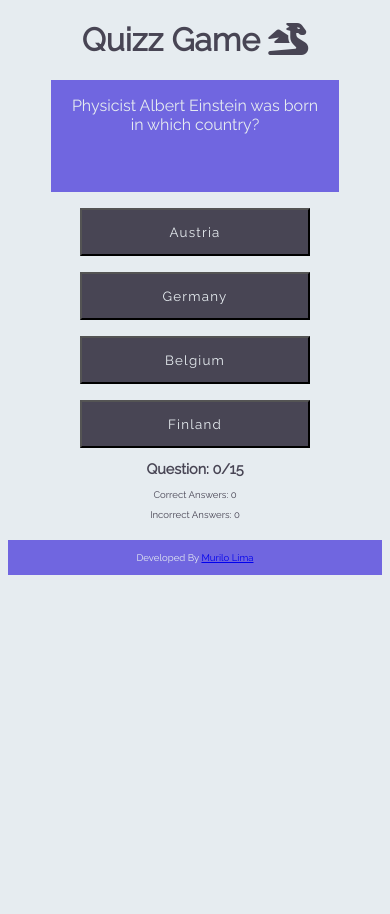
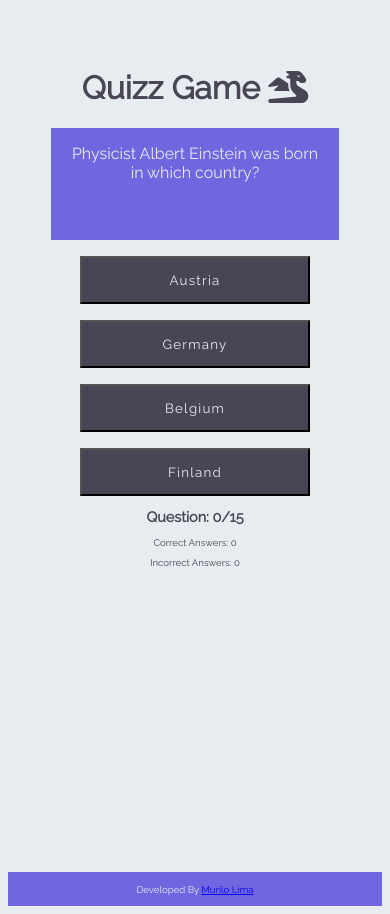
Before and after one commit to omurilolima/quizz-game, a plain HTML site: page index.html in a window 390 px wide. Before the commit the page ends 844 px from the top, so only its background shows below. Drawn offline with Linux system fonts and the light colour scheme; some packages are replaced by stand-ins of ours; a script that the page names is missing.

Commit message:
Fix footer position and click area on buttons

```diff
--- a/assets/css/style.css
+++ b/assets/css/style.css
@@ -60,6 +60,11 @@ body {
     cursor: pointer;
 }
 
+.answer {
+    padding-left: 10rem;
+    padding-right: 10rem;
+}
+
 .popup {
     background-color: var(--third);
     box-sizing: border-box;
@@ -100,7 +105,38 @@ footer {
     padding: 2px 0px 2px 0px;
     margin-top: 20px;
     font-size: 0.6rem;
-    max-width: 579px;
     margin-left: auto;
     margin-right: auto;
 }
+
+#page-container {
+    position: relative;
+    min-height: 100vh;
+  }
+
+  #content-wrap {
+    padding-bottom: 2.5rem;    /* Footer height */
+  }
+
+  #footer {
+    position: absolute;
+    bottom: 0;
+    width: 100%;
+    height: 2.5rem;            /* Footer height */
+  }
+
+/* On screens that are 600px or less */
+@media screen and (max-width: 600px) {
+    .answer {
+        padding-left: 3rem;
+        padding-right: 3rem;
+    }
+  }
+
+  /* On screens that are 600px or less */
+@media screen and (max-width: 375px) {
+    .answer {
+        padding-left: 2.5rem;
+        padding-right: 2.5rem;
+    }
+  }
--- a/index.html
+++ b/index.html
@@ -18,7 +18,9 @@
     <title>Quizz Game</title>
 </head>
 <body>
-    <h1 class="heading">
+    <div id="page-container">
+        <div id="content-wrap">
+            </div><h1 class="heading">
                 Quizz Game <i class="fa-solid fa-dragon"></i>
             </h1>
             <section class="game-area">
@@ -55,11 +57,11 @@
                 <p class="scores">Correct Answers: <span id="score">0</span></p>
                 <p class="scores">Incorrect  Answers: <span id="incorrect">0</span></p>
             </section>
-
+        </div>
         <footer>
             <p id="author">Developed By <a href="https://github.com/omurilolima/" target="_blank" rel="noopener" aria-label="Visit Murilo's Portifolio page (opens in a new tab)">Murilo Lima</a></p>
         </footer>
-
+    </div>
     <script src="//cdn.jsdelivr.net/npm/sweetalert2@11"></script>
     <script src="assets/js/script.js"></script>
 </body>
```
Lines whose indentation alone changed are shown as unchanged.
